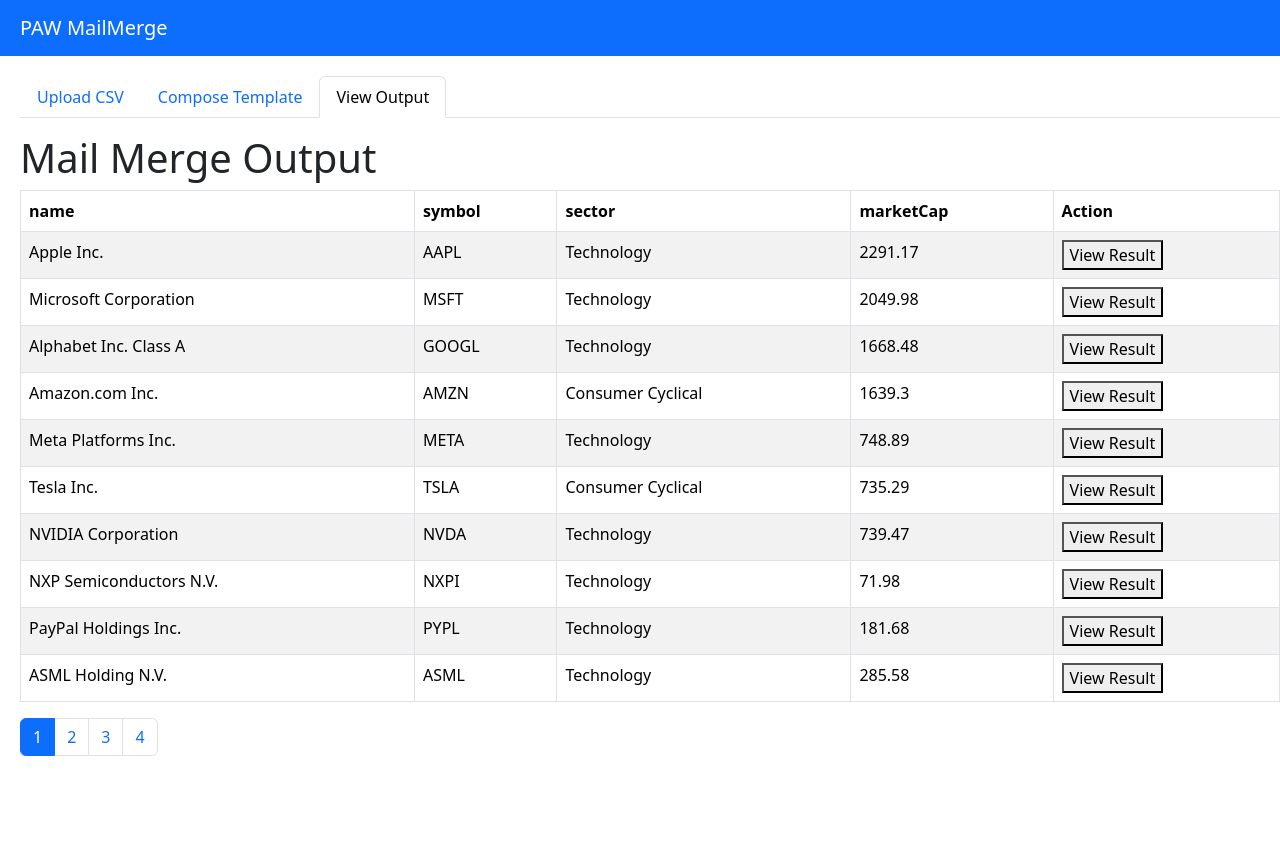
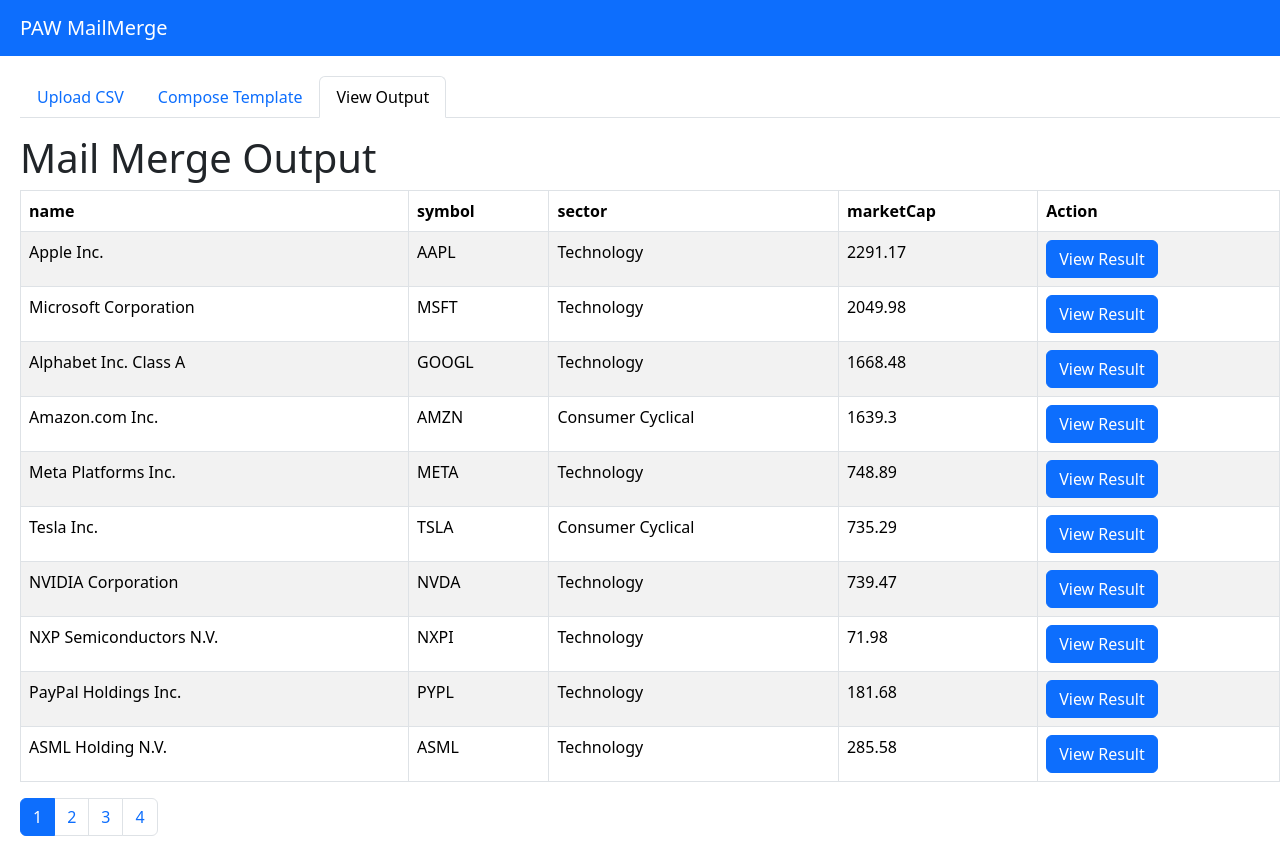
Before and after one commit to Cat-1/paw-mailmerge, a React (Create React App) app in the folder react-paw-mailmerge/: page / in a window 1280 px wide. Both pictures are taken after a click on the tab "View Output". Before the commit the page ends 800 px from the top, so only its background shows below. Built offline with nearby package versions, Linux system fonts and the light colour scheme.

Commit message:
refactor output table

```diff
--- a/react-paw-mailmerge/src/components/ViewOutput.tsx
+++ b/react-paw-mailmerge/src/components/ViewOutput.tsx
@@ -1,12 +1,9 @@
-import React, { useState } from "react";
-import Table from "react-bootstrap/Table";
-import TableHead from "./table/TableHead";
-import TableRow from "./table/TableRow";
-import Pagination from 'react-bootstrap/Pagination';
+import React from "react";
+import TableOutput from "./table/TableOutput";
 
 interface ViewOutputProps {
     parsedData: object[] | null;
-    template: string | null;
+    template: string;
 }
 
 const fakeData: Record<string , any>[] = [
@@ -51,43 +48,10 @@
 
 const ViewOutput: React.FC<ViewOutputProps> = ({parsedData, template}) => {
 
-    // pagination
-    const [currentPage, setCurrentPage] = useState<number>(1);
-    const handlePageChange = (page: number) => {
-        setCurrentPage(page);
-    };
-    const ItemsPerPage = 10;
-    const indexOfLastItem = currentPage * ItemsPerPage;
-    const indexOfFirstItem = indexOfLastItem - ItemsPerPage;
-    const currentItems = fakeData.slice(indexOfFirstItem, indexOfLastItem);
-
-    const paginationItems = [];
-    for (let pageNum = 1; pageNum  <= Math.ceil(fakeData.length / ItemsPerPage); pageNum++) {
-        paginationItems.push(
-            <Pagination.Item key={pageNum} active={pageNum === currentPage} onClick={() => handlePageChange(pageNum)}>
-                {pageNum}
-            </Pagination.Item>,
-        )
-    }
-
-    // limit the number of columns displayed
-    const MaxColumnCount = 5;
-    const keys = Object.keys(fakeData[0]).slice(0, Math.min(MaxColumnCount, Object.keys(fakeData).length))
-
     return (
         <div>
             <h1>Mail Merge Output</h1>
-            <Table striped bordered hover>
-                <thead>
-                    <TableHead keys={keys}/>
-                </thead>
-                <tbody>
-                    {currentItems.map((item, index) => (<TableRow keys={keys} rowData={item} index={index}/>))}
-                </tbody>
-            </Table>
-            <Pagination>
-                {paginationItems}
-            </Pagination>
+            <TableOutput data={fakeData} template={template}/>
         </div>
     )
 }
--- a/react-paw-mailmerge/src/components/table/TableHead.tsx
+++ b/react-paw-mailmerge/src/components/table/TableHead.tsx
@@ -5,10 +5,12 @@
 }
 const TableHead: React.FC<TableHeadProps> = ({keys}) => {
     return (
-        <tr key='table-head'>
-            {keys.map((key) => (<th key={key}>{key}</th>))}
-            <th>Action</th>
-        </tr>
+        <thead>
+            <tr key='table-head'>
+                {keys.map((key) => (<th key={key}>{key}</th>))}
+                <th>Action</th>
+            </tr>
+        </thead>
     )
 }
 
--- /dev/null
+++ b/react-paw-mailmerge/src/components/table/TableOutput.tsx
@@ -0,0 +1,51 @@
+import React, { useState } from "react";
+import Table from "react-bootstrap/Table";
+import TableHead from "./TableHead";
+import TableRow from "./TableRow";
+import Pagination from 'react-bootstrap/Pagination';
+
+interface TableOutputProps {
+    data: Record<string, any>[];
+    template: string;
+}
+
+const TableOutput: React.FC<TableOutputProps> = ({data}) => {
+    // pagination
+    const [currentPage, setCurrentPage] = useState<number>(1);
+    const handlePageChange = (page: number) => {
+        setCurrentPage(page);
+    };
+    const ItemsPerPage = 10;
+    const indexOfLastItem = currentPage * ItemsPerPage;
+    const indexOfFirstItem = indexOfLastItem - ItemsPerPage;
+    const currentItems = data.slice(indexOfFirstItem, indexOfLastItem);
+
+    const paginationItems = [];
+    for (let pageNum = 1; pageNum  <= Math.ceil(data.length / ItemsPerPage); pageNum++) {
+        paginationItems.push(
+            <Pagination.Item key={pageNum} active={pageNum === currentPage} onClick={() => handlePageChange(pageNum)}>
+                {pageNum}
+            </Pagination.Item>,
+        )
+    }
+
+    // limit the number of columns displayed
+    const MaxColumnCount = 5;
+    const keys = Object.keys(data[0]).slice(0, Math.min(MaxColumnCount, Object.keys(data).length))
+
+    return (
+        <div>
+            <Table striped bordered hover>
+                <TableHead keys={keys}/>
+                <tbody>
+                    {currentItems.map((item, index) => (<TableRow keys={keys} rowData={item} index={index}/>))}
+                </tbody>
+            </Table>
+            <Pagination>
+                {paginationItems}
+            </Pagination>
+        </div>
+    )
+}
+
+export default TableOutput;
--- a/react-paw-mailmerge/src/components/table/TableRow.tsx
+++ b/react-paw-mailmerge/src/components/table/TableRow.tsx
@@ -1,4 +1,5 @@
 import React from "react";
+import Button from "react-bootstrap/Button"
 
 interface TableRowProps {
     rowData: Record<string, any>;
@@ -9,9 +10,11 @@
 
     return (
         <tr key={index}>
-            {keys.map((key) => (<td key={key}>{rowData[key]}</td>))}
+            {keys.map(
+                (key) => (<td key={key}>{rowData[key]}</td>)
+                )}
             <td>
-                <button>View Result</button>
+                <Button type='button'>View Result</Button>
             </td>
         </tr>
     )
```
